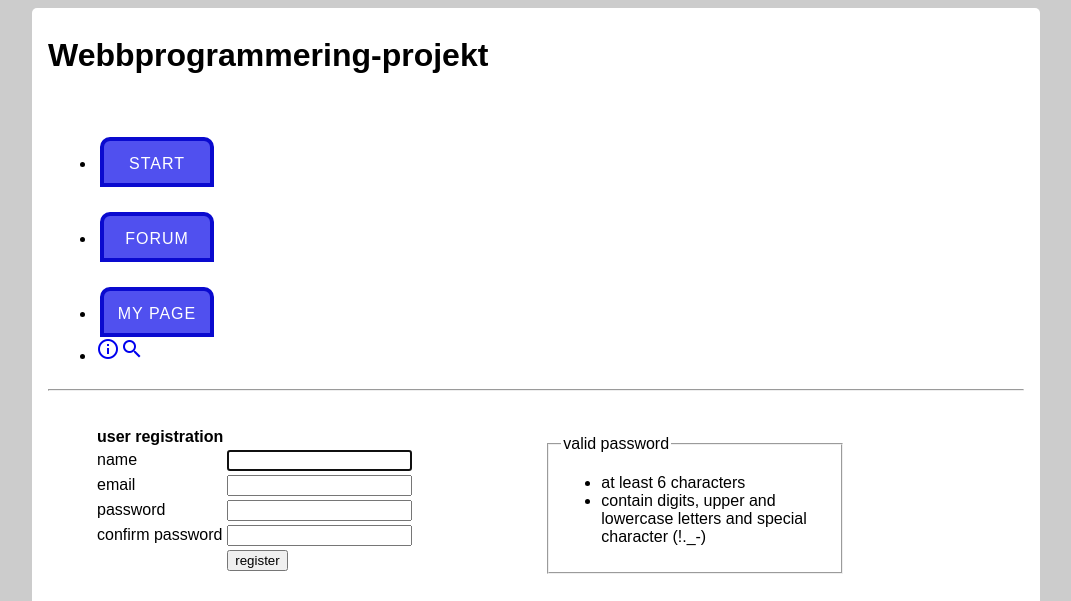
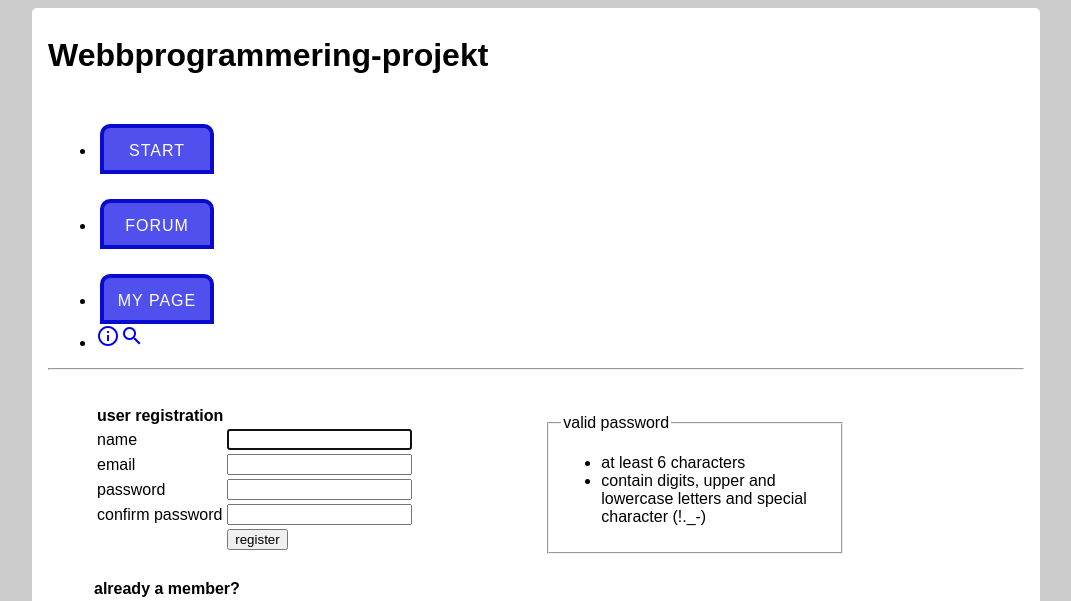
Before and after one commit to mikael308/webb, a PHP site: page /registeruser_page.php in a window 1280 px wide. Shown: the top 601 px of the page, without its empty margins (104-1175 px from the left). Run offline with PHP 8.4, Linux system fonts and the light colour scheme; some libraries are stand-ins or nearby versions.

Commit message:
main css update margins

```diff
--- a/css/main.css
+++ b/css/main.css
@@ -17,9 +17,11 @@ header {
 }
 
 nav {
-	margin-top: 16px;
+	margin-top: 25px;
 	padding-left: 8px;
-	overflow:auto;
+	margin-bottom: 0;
+
+}
 
 }
 
```
